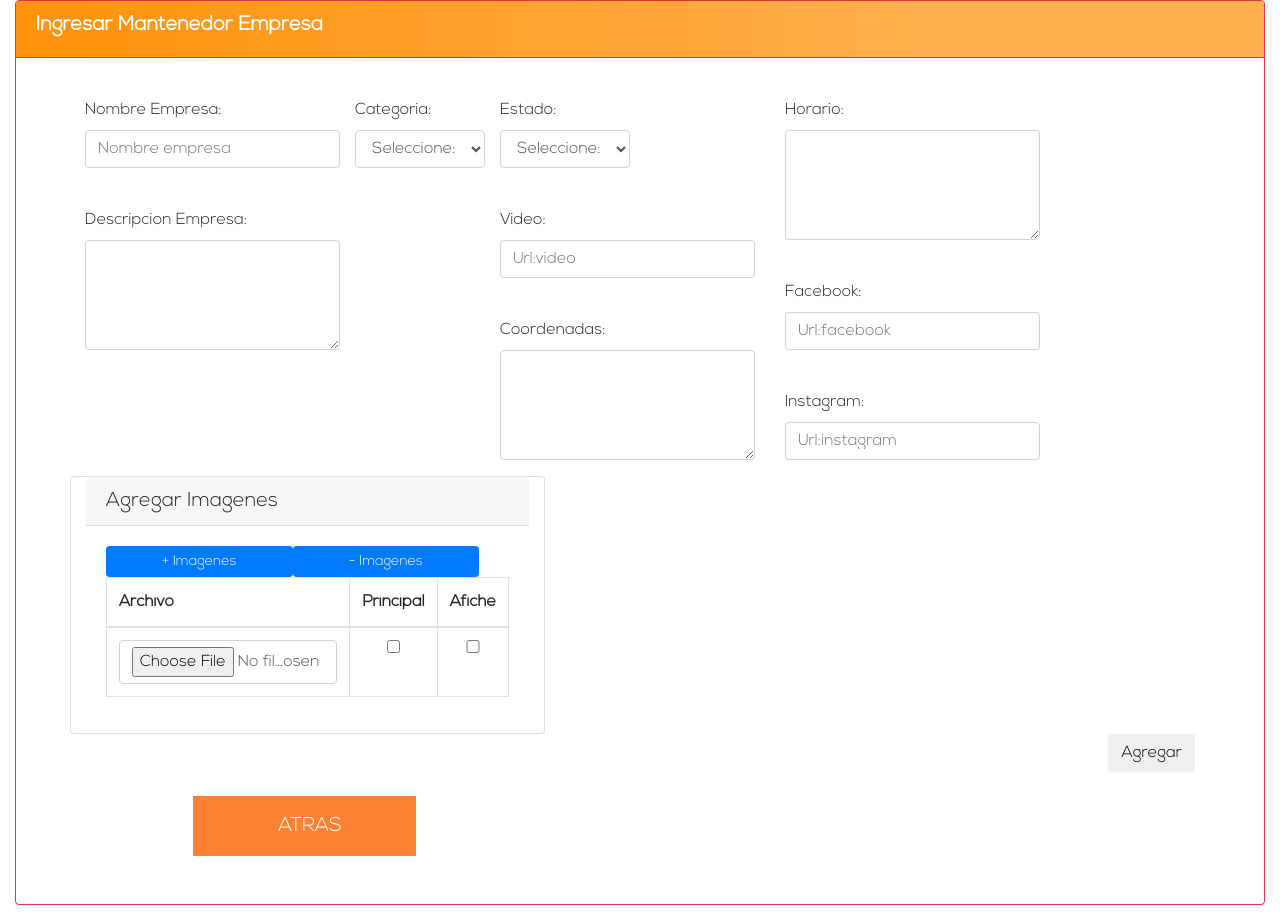
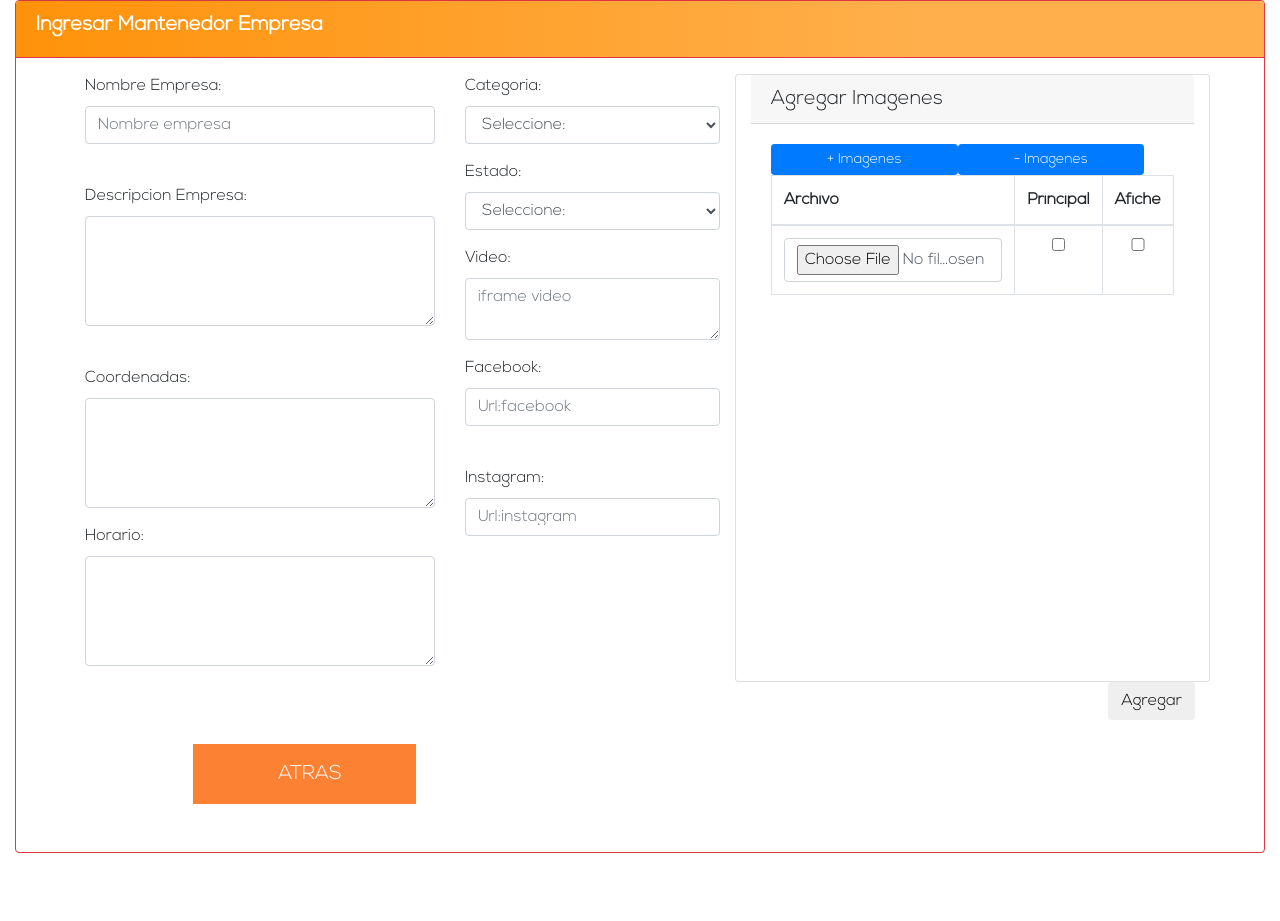
Before and after one commit to billy722/todomasfacil, a PHP site: page /nueva_empresa.php in a window 1280 px wide. Shown: the part 136-1057 px from the top of the page. After the commit the page ends 989 px from the top, so only its background shows below. Run offline with PHP 8.4, Linux system fonts and the light colour scheme; the visitor is signed in with stand-in values (Sample User, id 1); data that the repository does not hold is empty; some libraries are stand-ins or nearby versions.

Commit message:
comiit obligado cambios mant ingresar
-mant ingresar

```diff
--- a/metodos_ajax/empresas/mostrar_empresas.php
+++ b/metodos_ajax/empresas/mostrar_empresas.php
@@ -29,11 +29,17 @@ $listado_empresas = $Empresa->obtenerEmpresasActivasInactivas();
 
 
                    <td class=""><span id="txt_nombre_'.$contador.'" >'.$filas['nombre_empresa'].'</span></td>
-                   <td class=""><span id="txt_nombre_'.$contador.'" >'.substr($filas['descripcion_empresa'], 0, 50).'...</span></td>
-                   <td class=""><span id="txt_nombre_'.$contador.'" >'.$filas['video_empresa'].'</span></td>
+                   <td class=""><span id="txt_descripcion_empresa_'.$contador.'" >'.substr($filas['descripcion_empresa'], 0, 50).'...</span></td>
+                   <td class=""><span id="txt_horario'.$contador.'" >'.$filas['horario'].'</span></td>
+                   <td class=""><span id="estado_empresa'.$contador.'" >';
 
+                   if($filas['estado_empresa']==1) {
+                    echo "Activo";
+                  }else {
+                    echo "Inactivo";
+                  }
 
-
+                   echo '</span></td>
 
 
 
--- a/nueva_empresa.php
+++ b/nueva_empresa.php
@@ -43,10 +43,10 @@ $comprobar->verificarSesion();
               <form action="javascript:guardar_nueva_empresa()" id="mantenedor_ingresar_empresa" name="mantenedor_Ingresar_Empresa" method="POST">
                   <fieldset>
                       <div class="row">
-                        <div class="col-12 col-md-3">
+
+                     <div class="col-12 col-md-4">
                          <div>
                              <div class="form-group">
-                                <br>
                                  <label for="nombreEmpresa">Nombre Empresa:</label>
                                  <input class="form-control" title="Debe ingresar empresa" required id="txt_nombre_empresa" name="txt_nombre_empresa" placeholder="Nombre empresa" type="text">
                              </div>
@@ -59,12 +59,25 @@ $comprobar->verificarSesion();
                                  <textarea name="txt_descripcion_empresa" id="txt_descripcion_empresa" class="form-control" rows="4" cols="100"></textarea>
                              </div>
                          </div>
-               </div>
-                          <div>
+
                                  <div class="form-group">
                                    <br>
+                                     <label for="coordenadas">Coordenadas:</label>
+                                     <textarea class="form-control" id="txt_coordenadas_empresa" name="txt_coordenadas_empresa" rows="4" cols="100"></textarea>
+                                 </div>
+
+
+                         <div class="form-group">
+                             <label for="horario">Horario:</label>
+                             <textarea class="form-control" id="txt_horario" name="txt_horario" rows="4" cols="100"></textarea>
+                         </div>
+
+                     </div>
+                     <div class="col-12 col-md-3">
+                             <div class="form-group">
+
                                  <label for="categoria">Categoria:</label>
-                                       <select style="width:130px" class="form-control" required name="categoria_empresa" id="categoria_empresa">
+                                      <select class="form-control" required name="categoria_empresa" id="categoria_empresa">
                                         <option value="" selected disabled>Seleccione:</option>
                                          <?php
                                              require_once './clases/Categoria.php';
@@ -77,15 +90,11 @@ $comprobar->verificarSesion();
                                           ?>
                                      </select>
                              </div>
-                          </div>
 
+                             <div class="form-group">
 
-                      <div class="col-12 col-md-3">
-                          <div>
-                              <div class="form-group">
-                                <br>
                                  <label for="estado">Estado:</label>
-                                       <select style="width:130px" class="form-control" required name="estado_empresa" id="estado_empresa">
+                                      <select  class="form-control" required name="estado_empresa" id="estado_empresa">
                                         <option value="" selected disabled>Seleccione:</option>
                                          <?php
                                              require_once './clases/Estado.php';
@@ -98,59 +107,31 @@ $comprobar->verificarSesion();
                                           ?>
                                      </select>
                              </div>
-                          </div>
 
                          <div>
                            <div class="form-group">
-                                <br>
                              <label for="video">Video:</label>
-                                  <input class="form-control" title="iframe video" required id="txt_video_empresa" name="txt_video_empresa" placeholder="Url:video" type="text">
+                             <textarea class="form-control" title="iframe video" required id="txt_video_empresa" name="txt_video_empresa" placeholder="iframe video" cols="30" rows="2"></textarea>
+                             <!-- <input value="<?php// echo $filas['video_empresa']; ?>" class="form-control" title="iframe video" required id="txt_video_empresa" name="txt_video_empresa" placeholder="iframe video" type="text"> -->
                            </div>
                          </div>
 
-                          <div>
-                      <div>
                              <div class="form-group">
-                                <br>
-                                  <label for="coordenadas">Coordenadas:</label>
-                                  <textarea class="form-control" id="txt_coordenadas_empresa" name="txt_coordenadas_empresa" rows="4" cols="100"></textarea>
-                              </div>
-                          </div>
-                          </div>
-                  </div>
-                  <div class="col-12 col-md-3">
-                          <div>
-                              <div class="form-group">
-                                <br>
-                                  <label for="horario">Horario:</label>
-                                  <textarea class="form-control" id="txt_horario" name="txt_horario" rows="4" cols="100"></textarea>
-                              </div>
-                          </div>
-
-                          <div>
-                              <div class="form-group">
-                                <br>
                                  <label for="video">Facebook:</label>
                                  <input value="" class="form-control" title="facebook" required id="txt_facebook" name="txt_facebook" placeholder="Url:facebook" type="text">
 
                              </div>
-                          </div>
 
-                          <div>
                              <div class="form-group">
                                <br>
                                  <label for="video">Instagram:</label>
                                  <input value="" class="form-control" title="instagram" required id="txt_instagram" name="txt_instagram" placeholder="Url:instagram" type="text">
 
                              </div>
-                          </div>
-</div>
 
 
-
-
-                      <div class="card col-md-5">
-
+                     </div>
+                     <div class="card col-12 col-md-5">
                        <h5 class="card-header">Agregar Imagenes</h5>
                        <div class="card-body">
 
@@ -186,8 +167,8 @@ $comprobar->verificarSesion();
 
                        </div>
                      </div>
+                  </div>
 
-                      </div>
 
                           <div class="col-md-12 container"  align="right">
 
```
Also changed, not shown: metodos_ajax/empresas/crear_empresa.php (+54 -1 lines). Lines whose indentation alone changed are shown as unchanged.
